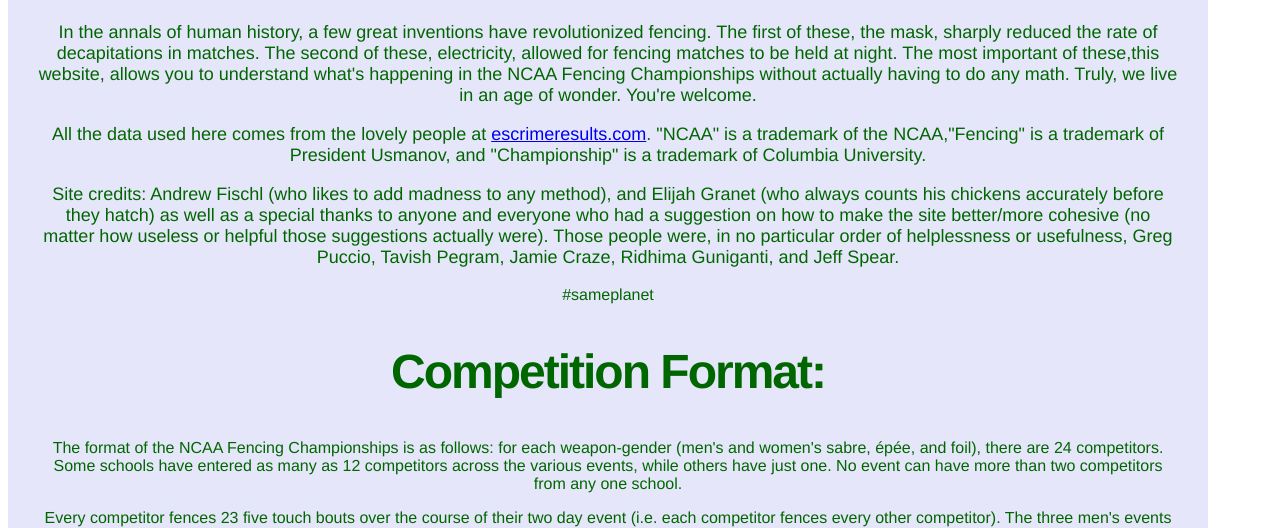
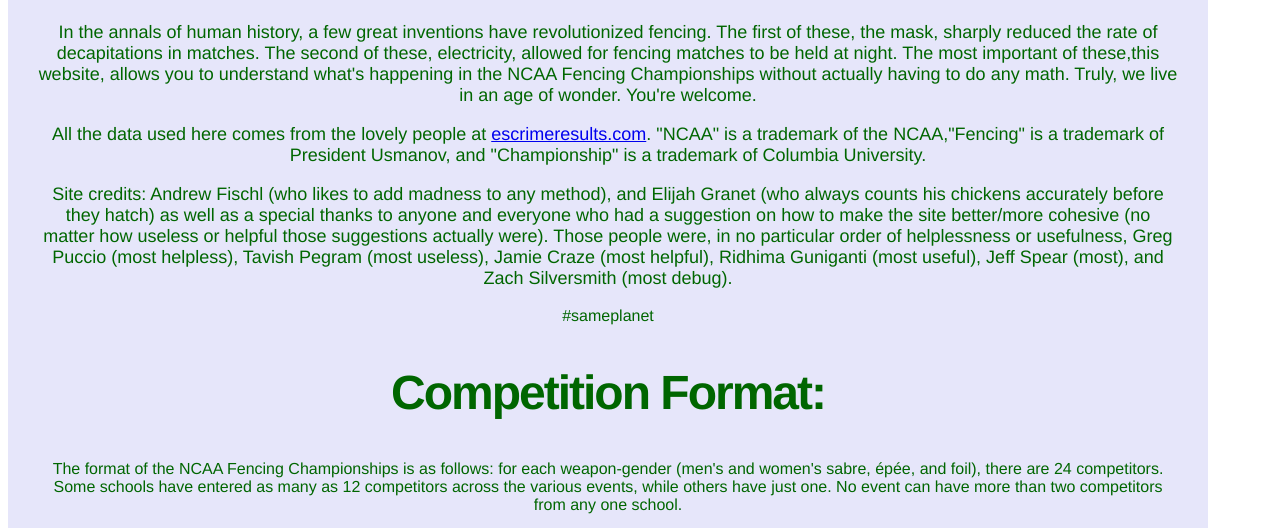
Before and after one commit to andrefisch/NCAA-Calculations, a Flask app: page /about/ in a window 1280 px wide. Shown: the part 486-1014 px from the top of the page. Run offline with Flask 2, Linux system fonts and the light colour scheme.

Commit message:
added more snarkiness

```diff
--- a/templates/about.html
+++ b/templates/about.html
@@ -4,7 +4,7 @@
     <h2>About</h2>
   <font size="4"><p>In the annals of human history, a few great inventions have revolutionized fencing. The first of these, the mask, sharply reduced the rate of decapitations in matches. The second of these, electricity, allowed for fencing matches to be held at night. The most important of these,this website, allows you to understand what's happening in the NCAA Fencing Championships without actually having to do any math. Truly, we live in an age of wonder. You're welcome.</p>
   <p> All the data used here comes from the lovely people at <a href="http://www.escrimeresults.com/tournaments/NCAA.html">escrimeresults.com</a>. "NCAA" is a trademark of the NCAA,"Fencing" is a trademark of President Usmanov, and "Championship" is a trademark of Columbia University.</p>
-  <p>Site credits: Andrew Fischl ({{andrew}}), and Elijah Granet ({{elijah}}) as well as a special thanks to anyone and everyone who had a suggestion on how to make the site better/more cohesive (no matter how useless or helpful those suggestions actually were). Those people were, in no particular order of helplessness or usefulness, Greg Puccio, Tavish Pegram, Jamie Craze, Ridhima Guniganti, and Jeff Spear.</p></font>
+  <p>Site credits: Andrew Fischl ({{andrew}}), and Elijah Granet ({{elijah}}) as well as a special thanks to anyone and everyone who had a suggestion on how to make the site better/more cohesive (no matter how useless or helpful those suggestions actually were). Those people were, in no particular order of helplessness or usefulness, Greg Puccio (most helpless), Tavish Pegram (most useless), Jamie Craze (most helpful), Ridhima Guniganti (most useful), Jeff Spear (most), and Zach Silversmith (most debug).</p></font>
     <p>#sameplanet</p>
   <p></p>
   <h2>Competition Format:</h2>
```
